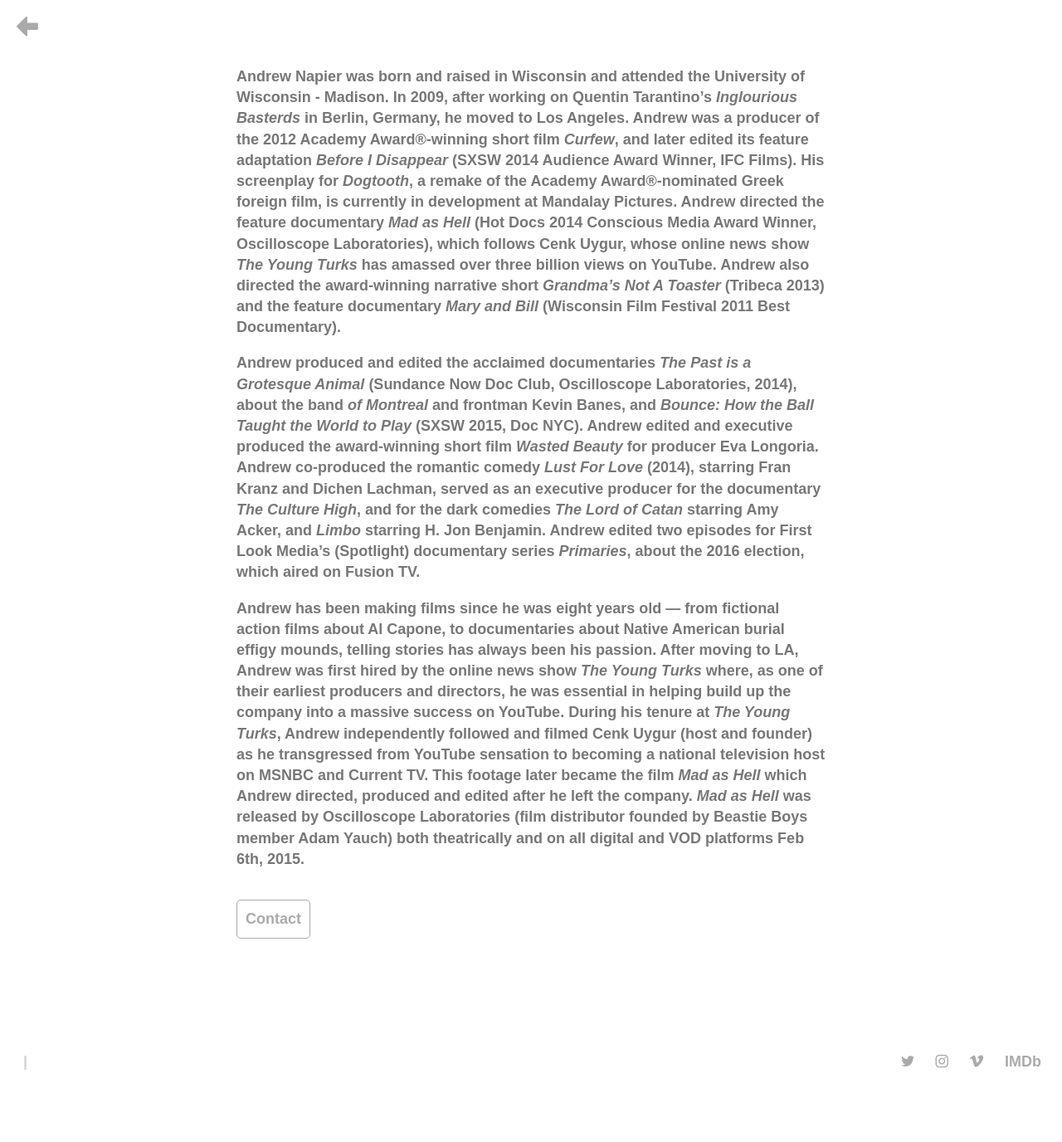
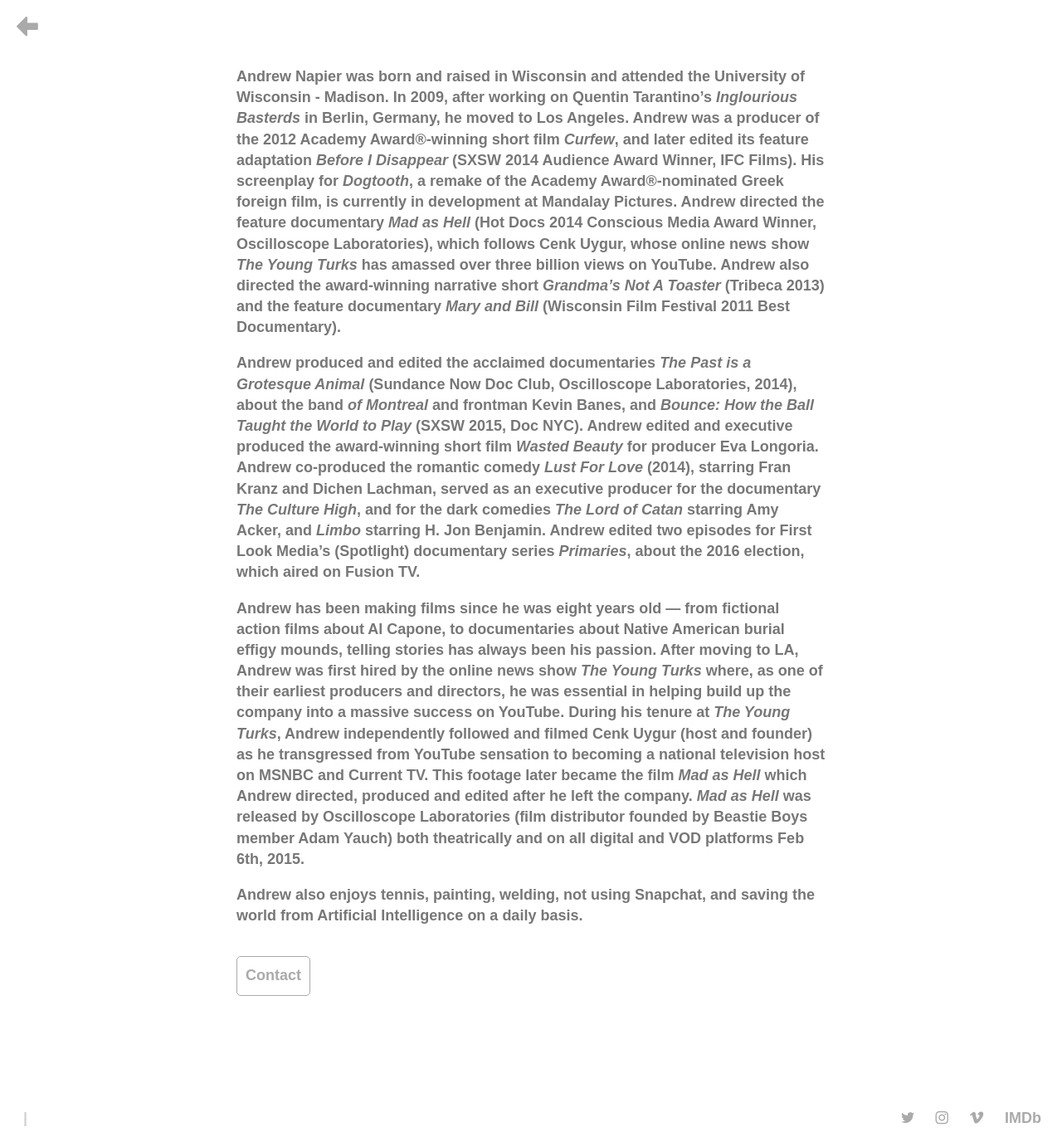
Before and after one commit to sandcastleco/andrew-napier, a Jekyll site: the page built from about/index.md, in a window 1280 px wide. Shown: the whole page at 83% size. Built offline with Jekyll 4.4.1, drawn with Linux system fonts in a browser that asks for light colours; nearby versions of some CDN libraries; comment, search, counter and statistics services are not loaded; before the commit the page ends 1307 px from its top, so only the background shows below that.

Commit message:
Update bio

```diff
--- a/about/index.md
+++ b/about/index.md
@@ -9,4 +9,6 @@
 
 Andrew has been making films since he was eight years old — from fictional action films about <a class="alt-link" href="/cutting-room-floor">Al Capone</a>, to documentaries about Native American burial effigy mounds, telling stories has always been his passion. After moving to LA, Andrew was first hired by the online news show *The Young Turks* where, as one of their earliest producers and directors, he was essential in helping build up the company into a massive success on YouTube. During his tenure at *The Young Turks*, Andrew independently followed and filmed Cenk Uygur (host and founder) as he transgressed from YouTube sensation to becoming a national television host on MSNBC and Current TV. This footage later became the film *Mad as Hell* which Andrew directed, produced and edited after he left the company. *Mad as Hell* was released by Oscilloscope Laboratories (film distributor founded by Beastie Boys member Adam Yauch) both theatrically and on all digital and VOD platforms Feb 6th, 2015.
 
+Andrew also enjoys tennis, painting, welding, not using Snapchat, and saving the world from Artificial Intelligence on a daily basis.
+
 <a href="/contact" class="btn btn-space">Contact</a>
```
